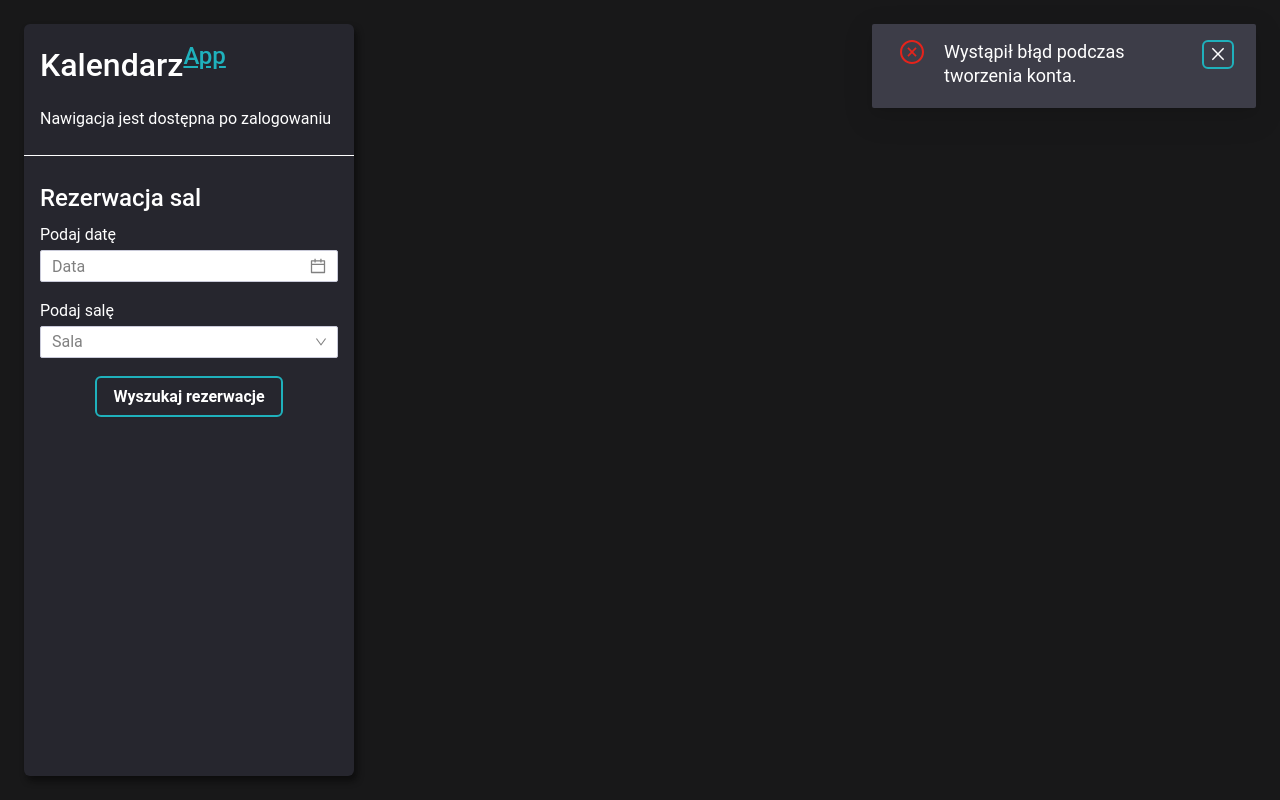
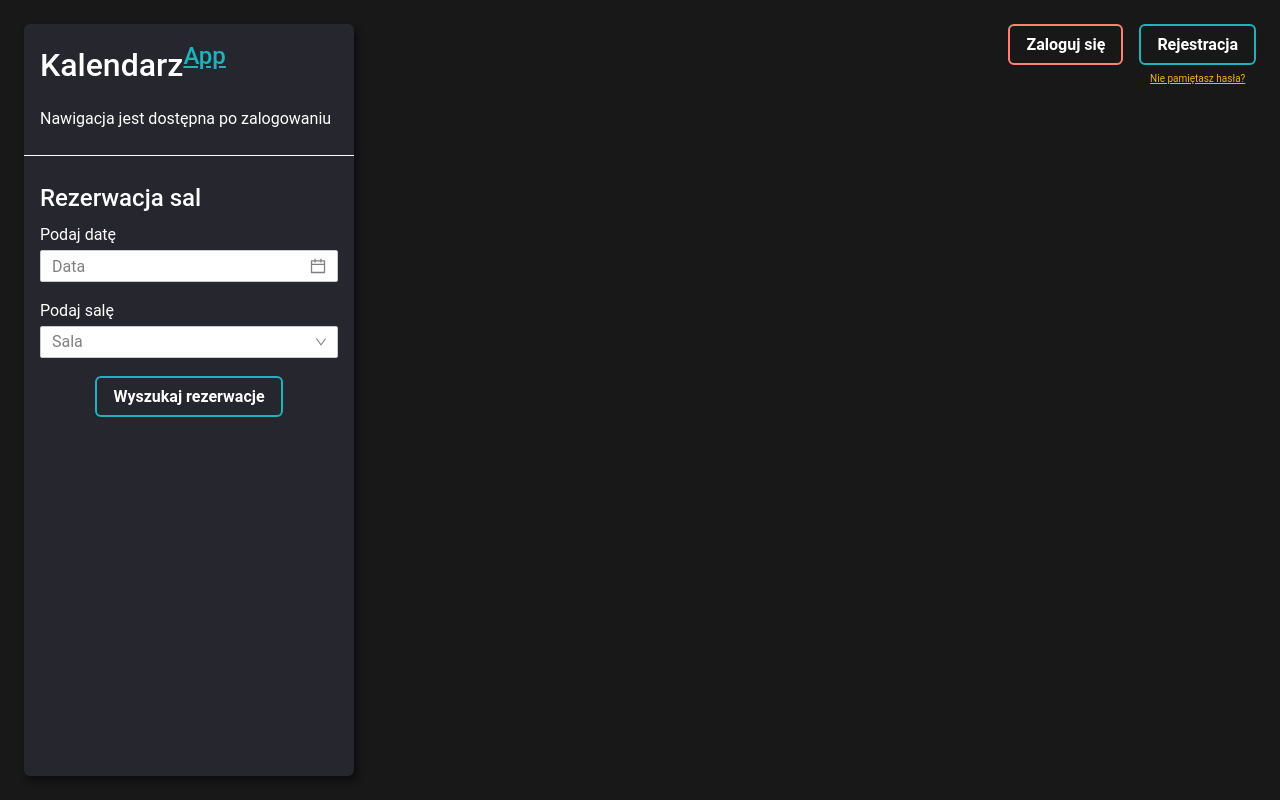
Before and after one commit to Terminatt/kalendarz-app, a React (Create React App) app in the folder front/: page / in a window 1280 px wide. Built offline with nearby package versions, Linux system fonts and the light colour scheme.

Commit message:
fix(front): remove notification on app enter

```diff
--- a/front/src/App.tsx
+++ b/front/src/App.tsx
@@ -8,12 +8,8 @@ import UserSpace from '@components/UserSpace/UserSpace';
 import './App.less';
 import 'styles/overrides.less';
 import 'styles/global.less';
-import { notification } from 'antd';
 
 const App: React.FC = () => {
-    useEffect(() => {
-        notification.error({ message: 'Wystąpił błąd podczas tworzenia konta.', duration: null });
-    });
     const renderHeader = () => (
         <span className="header-text">
             Kalendarz
```
